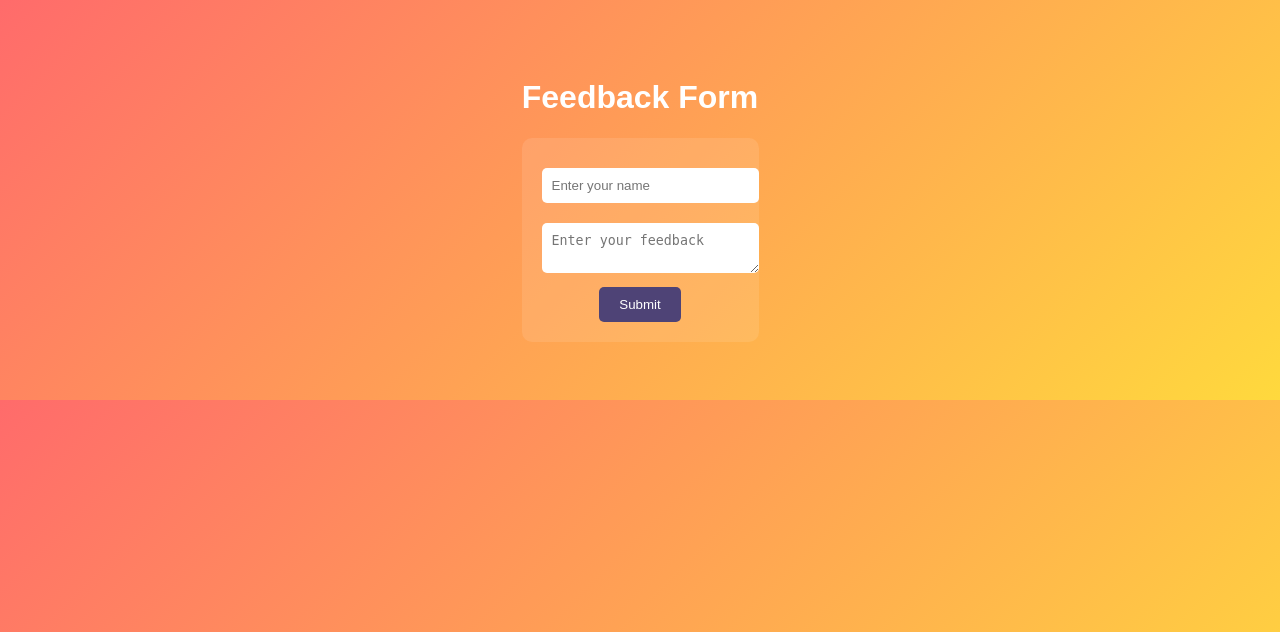
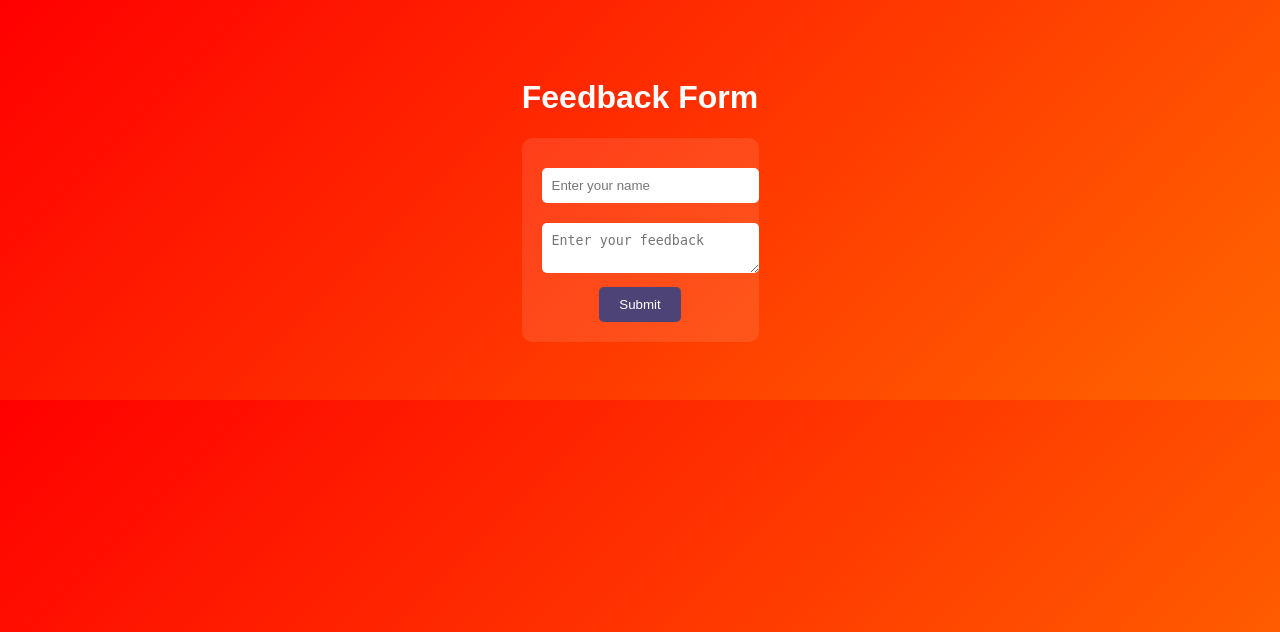
Before and after one commit to Shub00m/feedback-devops, a Flask app: page / in a window 1280 px wide. Shown: the top 632 px of the page. Run offline with Flask 2, Linux system fonts and the light colour scheme.

Commit message:
Updated background color UI change

```diff
--- a/app/templates/index.html
+++ b/app/templates/index.html
@@ -7,7 +7,8 @@
     <style>
         body {
             font-family: 'Poppins', sans-serif;
-           background: linear-gradient(135deg, #ff6b6b, #ffd93d);
+            background: linear-gradient(135deg, #ff0000, #ff6600);
+
 
             color: #fff;
             text-align: center;
```
